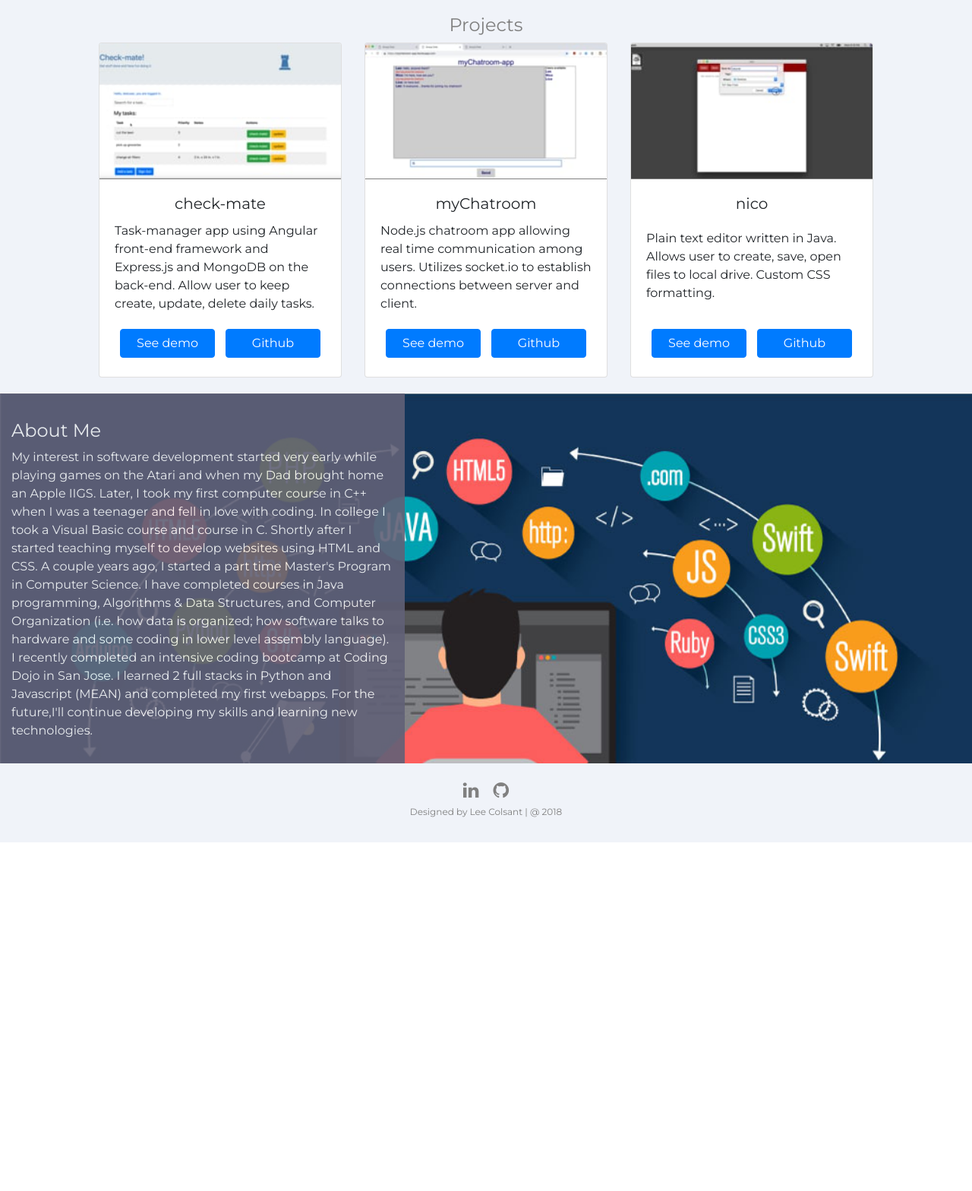
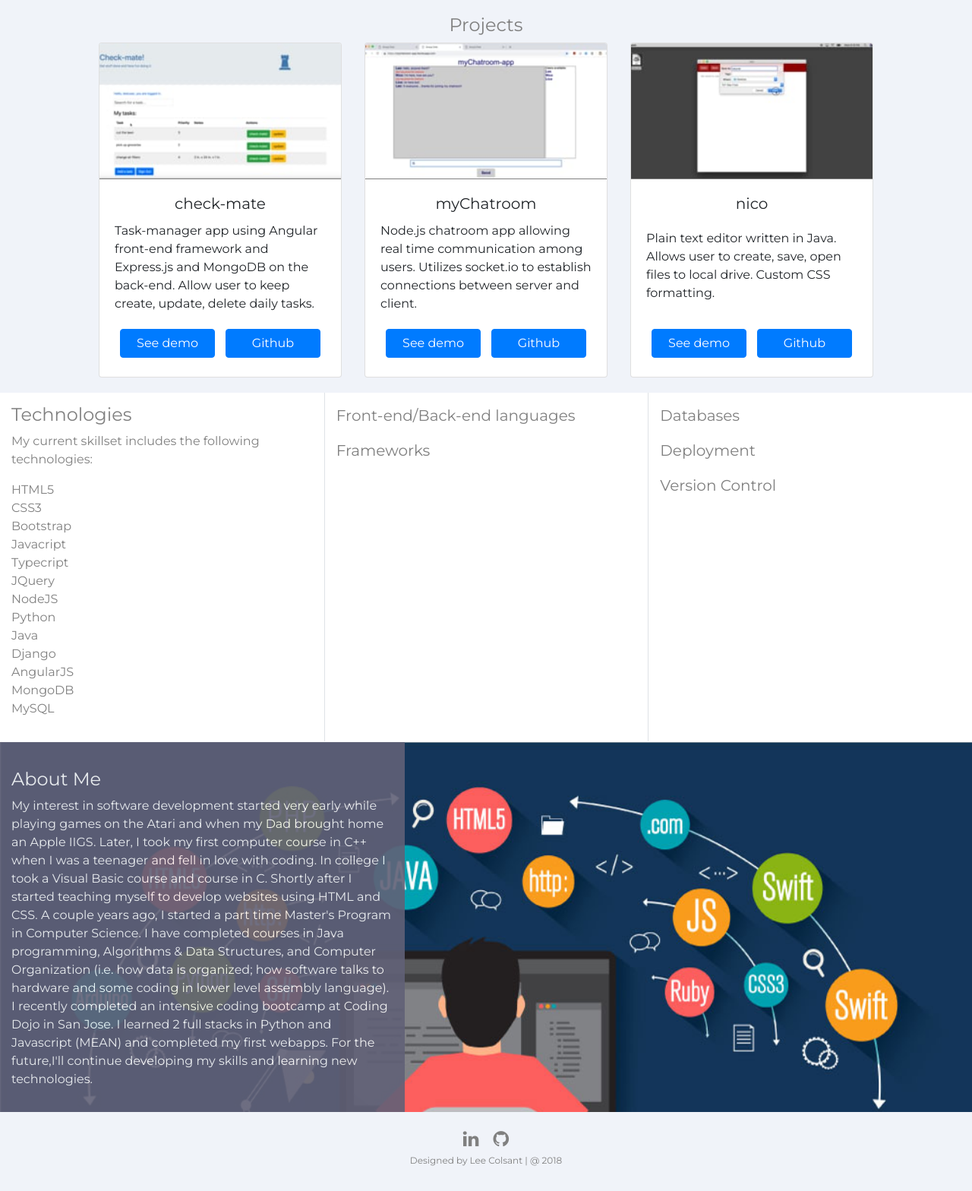
Before and after one commit to lcolsant/Portfolio, a Flask app: page / in a window 1280 px wide. Shown: the part 436-2004 px from the top of the page at 76% size. Before the commit the page ends 1545 px from the top, so only its background shows below. Run offline with Flask 2, Linux system fonts and the light colour scheme; some libraries are stand-ins or nearby versions.

Commit message:
adding technologies

```diff
--- a/static/styles.css
+++ b/static/styles.css
@@ -163,6 +163,12 @@
       padding: 15px;
   }
 
+  .technology-row {
+      padding: 15px;
+      color: gray;
+
+  }
+
 
 footer {
     width: 100%;
@@ -175,6 +181,18 @@
 
 }
 
+ul {
+    list-style-type: none;
+}
+
+.tech-icon {
+    font-size: 60px;
+}
+
+#tech-headers {
+    font-size: 20px;
+}
+
 p{
     display: block;
 }
--- a/templates/index.html
+++ b/templates/index.html
@@ -8,6 +8,7 @@
     <link rel="stylesheet" href="https://cdnjs.cloudflare.com/ajax/libs/font-awesome/4.7.0/css/font-awesome.min.css">
     <link href="https://fonts.googleapis.com/css?family=Montserrat:300,400" rel="stylesheet">
     <link rel="stylesheet" href="../static/styles.css">
+    <link rel="stylesheet" href="https://cdn.rawgit.com/konpa/devicon/df6431e323547add1b4cf45992913f15286456d3/devicon.min.css">
     <!-- <script src="https://ajax.googleapis.com/ajax/libs/jquery/3.3.1/jquery.min.js"></script> -->
     <title>Lee C. Colsant | Software Developer</title>
 </head>
@@ -96,6 +97,69 @@
             </div>
         </div>
     </div>
+
+
+    <div id="technologies">
+            <!-- <div class="container-fluid"> -->
+                <div class="row no-gutters">
+                    <div class="col-sm-4 col-12">
+                        <div class="technology-row">
+                            <h4>Technologies</h4>
+                                <p>
+                                    My current skillset includes the following technologies:
+                                    <ul>
+                                        <li>HTML5</li>
+                                        <li>CSS3</li>
+                                        <li>Bootstrap</li>
+                                        <li>Javacript</li>
+                                        <li>Typecript</li>
+                                        <li>JQuery</li>
+                                        <li>NodeJS</li>
+                                        <li>Python</li>
+                                        <li>Java</li>
+                                        <li>Django</li>
+                                        <li>AngularJS</li>
+                                        <li>MongoDB</li>
+                                        <li>MySQL</li>
+                                    </ul>
+                                </p>
+                        </div>
+                    </div>
+                    <div class="col-sm-4 col-12 tech-icon border-left">
+                        <div class="technology-row">
+                            <span id="tech-headers"><p>Front-end/Back-end languages</p></span>
+                            <i class="devicon-html5-plain colored"></i>
+                            <i class="devicon-css3-plain colored"></i>
+                            <i class="devicon-bootstrap-plain colored"></i>
+                            <i class="devicon-javascript-plain colored"></i>
+                            <i class="devicon-typescript-plain colored"></i>
+                            <i class="devicon-jquery-plain-wordmark colored"></i>
+                            <i class="devicon-nodejs-plain-wordmark colored"></i>
+                            <i class="devicon-python-plain-wordmark colored"></i>
+                            <i class="devicon-java-plain colored"></i>
+                            <span id="tech-headers"><p>Frameworks</p></span>
+                            <i class="devicon-django-line colored"></i>
+                            <i class="devicon-angularjs-plain-wordmark colored"></i>
+                        </div>
+                    </div>
+                    <div class="col-sm-4 col-12 tech-icon border-left">
+                        <div class="technology-row">
+                            <span id="tech-headers"><p>Databases</p></span>
+                            <i class="devicon-mongodb-plain-wordmark colored"></i>
+                            <i class="devicon-mysql-plain-wordmark colored"></i>
+                            <span id="tech-headers"><p>Deployment</p></span>
+                            <i class="devicon-heroku-line-wordmark colored"></i>
+                            <i class="devicon-amazonwebservices-plain-wordmark colored"></i>
+                            <span id="tech-headers"><p>Version Control</p></span>
+                            <i class="devicon-git-plain colored"></i>
+                            <i class="devicon-github-plain-wordmark colored"></i>
+                        </div>
+                    </div>
+                </div>
+                <!-- </div> -->
+        </div>
+
+
         <div id="about">
             <!-- <div class="container-fluid"> -->
                 <div class="row no-gutters">
@@ -118,7 +182,11 @@
                 <!-- </div> -->
         </div>
 
-        <footer>
+
+                <!-- <div class="container-fluid"> -->
+
+
+    <footer>
         <div class="icons">
             <a href="https://www.linkedin.com/in/leecolsant/" class="fa fa-linkedin" style="font-size:24px"></a>
             <a href="https://github.com/lcolsant" class="fa fa-github" style="font-size:24px"></a>
```
